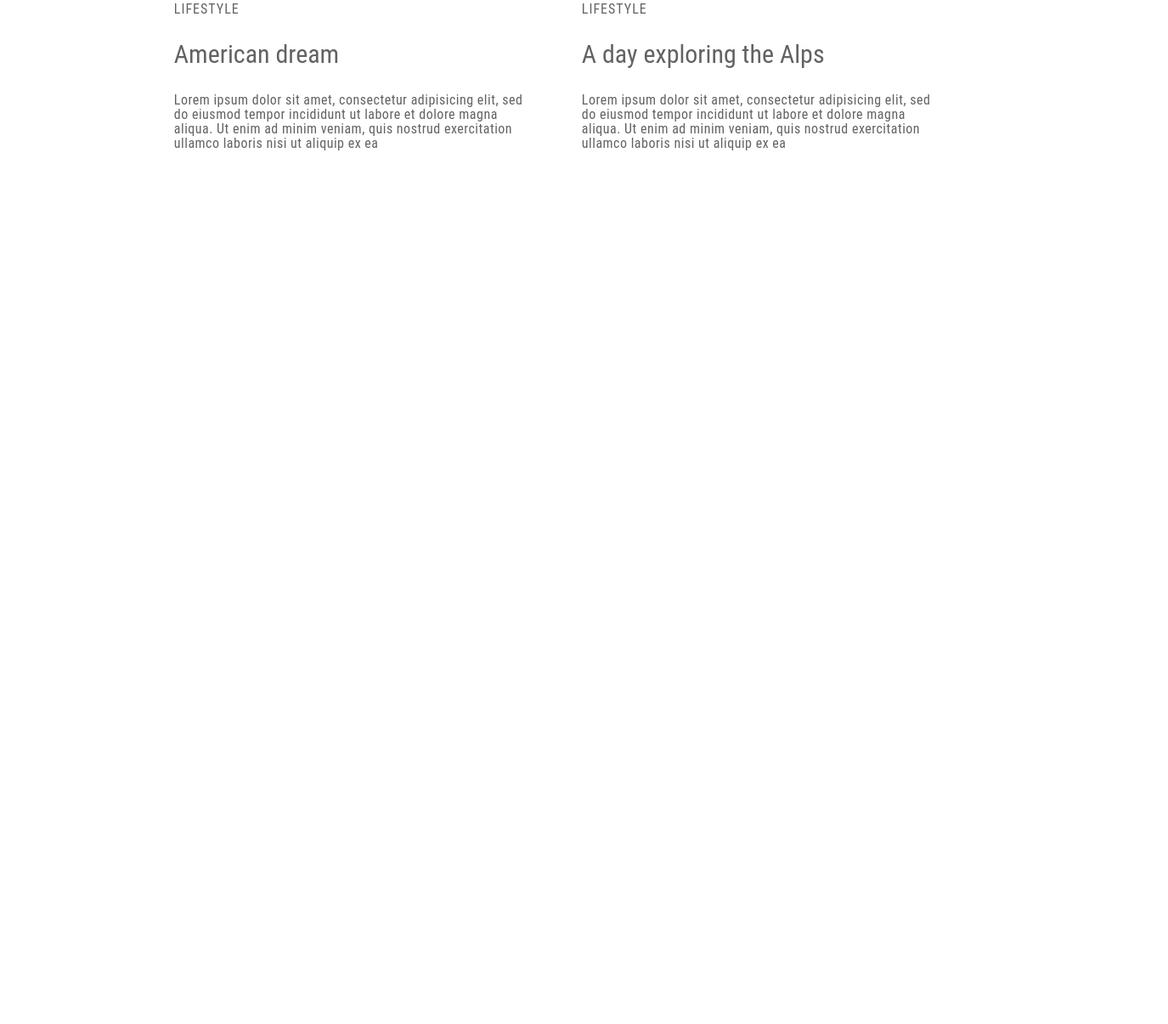
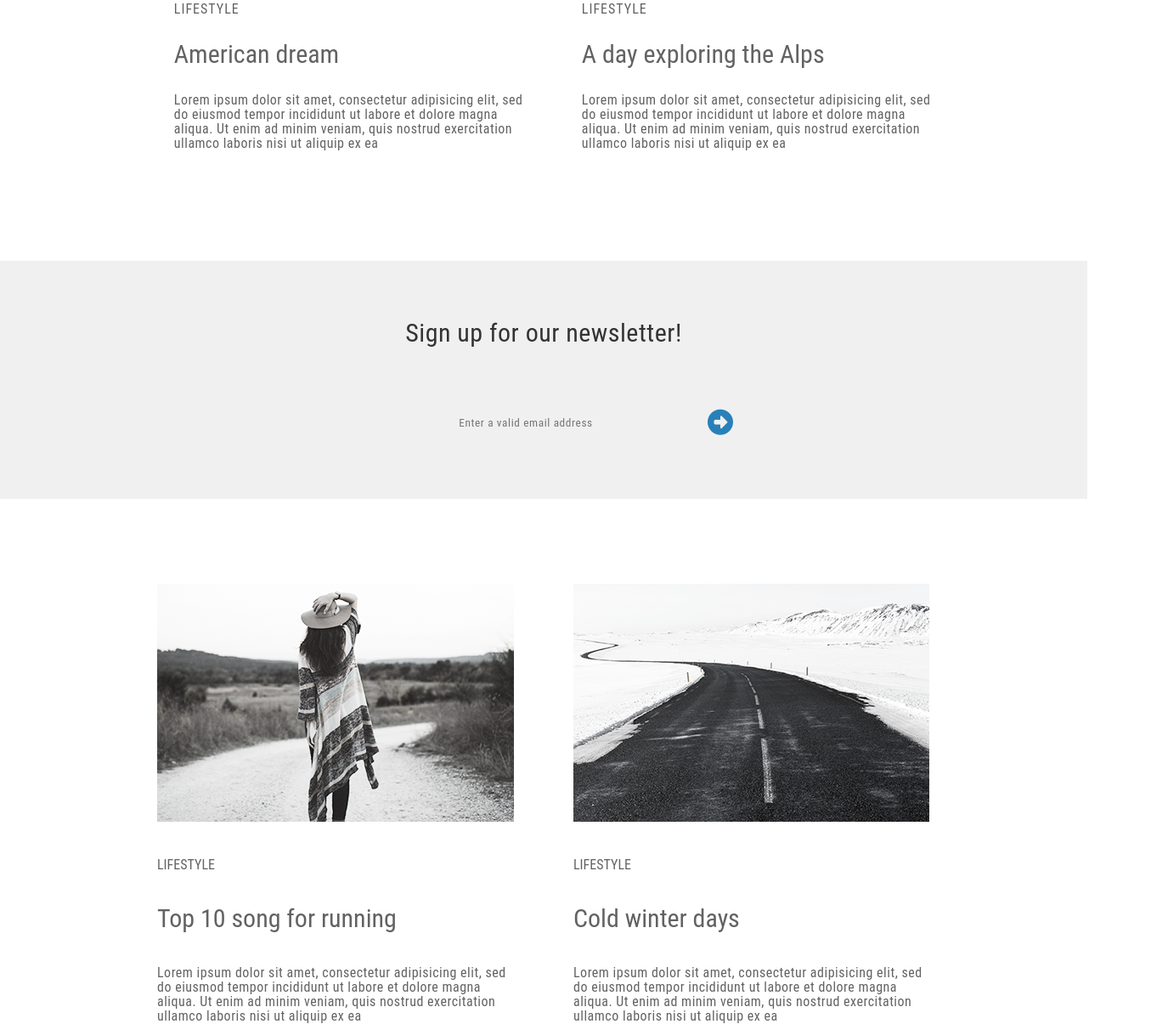
Before and after one commit to maduraaa/minimo, a website: page index.html in a window 1280 px wide. Shown: the part 1993-3198 px from the top of the page at 85% size, 1375 px wide, since content can reach past the window. Before the commit the page ends 2300 px from the top, so only its background shows below. Drawn offline with Linux system fonts and the light colour scheme.

Commit message:
add more photo and page

```diff
--- a/index.html
+++ b/index.html
@@ -4,6 +4,7 @@
         <title>M I N I M O</title>
         <meta charset="utf-8">
         <link href="https://fonts.googleapis.com/css?family=Playfair+Display&display=swap" rel="stylesheet">
+        <script src="https://kit.fontawesome.com/f1b9e4fe4a.js" crossorigin="anonymous"></script>
         <meta name="description" content="MINIMO website">
         <meta name="keywords" content="HTML,CSS,XML,JavaScript">
         <meta name="author" content="maduraaa">
@@ -59,7 +60,7 @@
             </p>
             <h2 class="h2">Leave a comment</h2>
         </div>
-           <div class="page2-wrapper-box container">
+           <div class="page2-wrapper-box ">
              <div>
                <img class="page2-wrapper1 " src="img/page2-wrapper1.png" alt="page2-wrapper1">
                <h1 class="page2-text1">Lifestyle</h1>
@@ -105,6 +106,37 @@
                </p>
             </div>
            </div>
+           <div class="search-box">
+               <h1 class="search-title">Sign up for our newsletter!</h1>
+               <div class="search-line">
+                <input class="search-input" type="text" placeholder="Enter a valid email address">
+                   <a class="pointer" href="#"><i class="fas fa-arrow-alt-circle-right"></i></a>
+               </div>
+           </div>
+ <div class="page3-flex-move">
+    <div>
+      <img class="page3-wrapper" src="img/page3-wrapper1.png" alt="page3-wrapper1">
+      <h1 class="page3-title">lifestyle</h1>
+      <h2 class="page3-text">Top 10 song for running</h2>
+      <p class="page3-text2">
+        Lorem ipsum dolor sit amet, consectetur adipisicing elit,
+        sed do eiusmod tempor incididunt ut labore et dolore magna
+        aliqua. Ut enim ad minim veniam, quis nostrud exercitation
+        ullamco laboris nisi ut aliquip ex ea
+      </p>
+    </div>
+    <div class="change-size">
+        <img class="page3-wrapper " src="img/page3-wrapper2.png" alt="page3-wrapper2">
+      <h1 class="page3-title">lifestyle</h1>
+      <h2 class="page3-text">Cold winter days</h2>
+      <p class="page3-text2">
+        Lorem ipsum dolor sit amet, consectetur adipisicing elit,
+        sed do eiusmod tempor incididunt ut labore et dolore magna
+        aliqua. Ut enim ad minim veniam, quis nostrud exercitation
+        ullamco laboris nisi ut aliquip ex ea
+      </p>
+    </div>
+</div>
         </main>
     </body>
 </html>
--- a/scss/pages/main.scss
+++ b/scss/pages/main.scss
@@ -62,3 +62,82 @@
     margin-left: 60px;
     margin-bottom: 130px;
 }
+.search-box{
+    height: 280px;
+    max-width: 100%;
+    background-color: #F0F0F0;
+}
+.search-title{
+    font-size: 30px;
+    padding-top: 70px;
+    font-family: 'Roboto Condensed', sans-serif;
+    letter-spacing: 0.5px;
+    color: #333333;
+    text-align: center;
+}
+.search-icon{
+    height: 17px;
+    cursor: pointer;
+    // margin-top: 40px;
+}
+.search-input{
+    border: none;
+    background-color: inherit;
+    width: 400px;
+    height: 40px;
+    border-radius: 50px;
+    font-family: 'Roboto Condensed', sans-serif;
+    letter-spacing: 0.6px;
+    text-align: center;
+    color: #2980b9;
+}
+.pointer{
+    pointer-events: auto;
+    font-size: 30px;
+    color: #2980b9;
+    &:hover{
+        color: #3498db;
+    }
+}
+.search-line{
+    margin-top: 70px;
+    display: flex;
+    justify-content: center;
+}
+.fas{
+    margin-left: 12px;
+    margin-top: 5px;
+}
+.page3-wrapper{
+    height: 280px;
+}
+.page3-title{
+    font-size: $defaultFontSize;
+    color:$defaultBlueColor ;
+    margin-top: 40px;
+    text-transform: uppercase;
+    font-family: 'Roboto Condensed', sans-serif;
+}
+.page3-text{
+    font-size: 30px;
+    color: $defaultBlueColor;
+    margin-top: 40px;
+    font-family: 'Roboto Condensed', sans-serif;
+}
+.page3-text2{
+    font-size: $defaultFontSize;
+    color: $defaultBlueColor;
+    max-width: 420px;
+    margin-top: 40px;
+    font-family: 'Roboto Condensed', sans-serif;
+    line-height: 17px;
+    letter-spacing: 0.5px;
+}
+.page3-flex-move{
+    display: flex;
+    justify-content: center;
+    margin-top: 100px;
+}
+.change-size{
+    margin-left: 70px;
+}
```
Also changed, not shown: img/page3-wrapper1.png (added), img/page3-wrapper2.png (added), img/search-icon.svg (added), styles/style.css.
